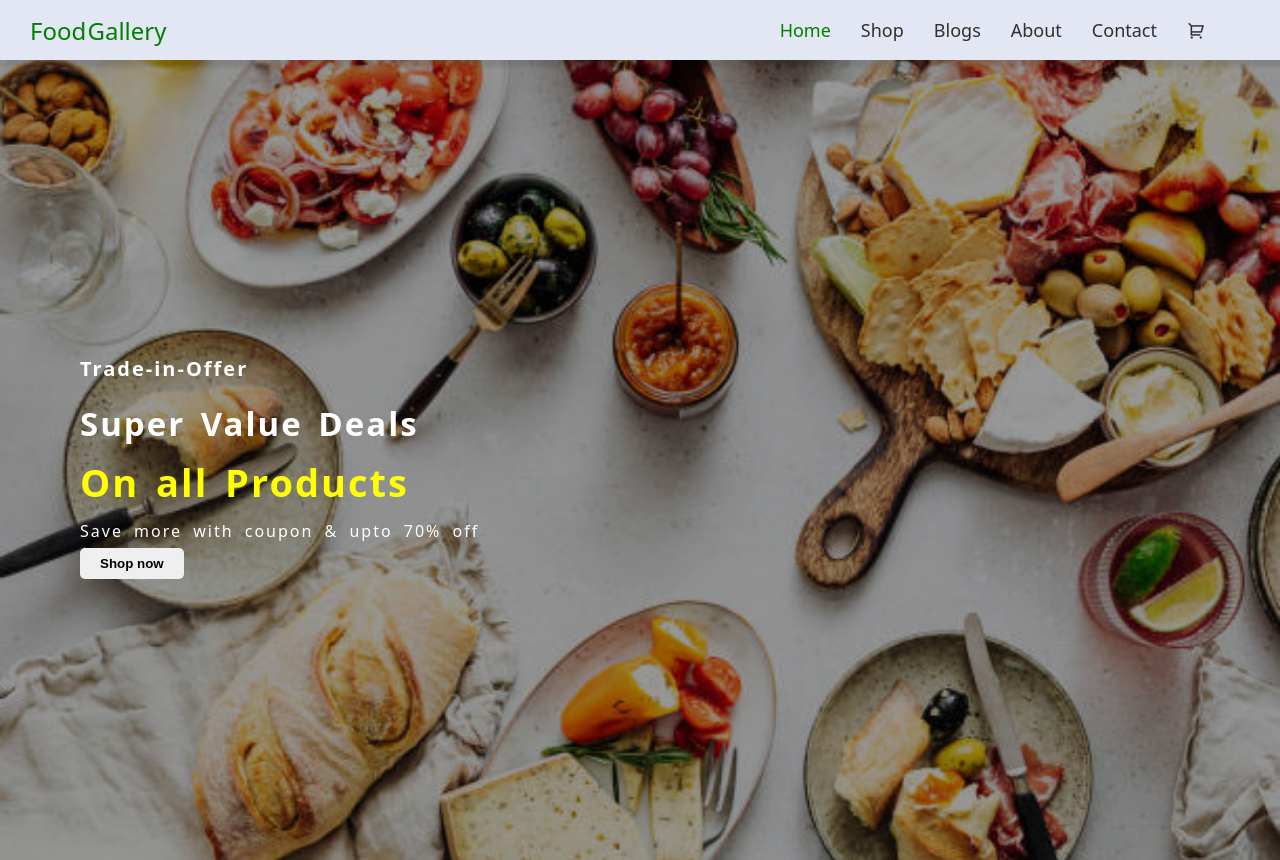
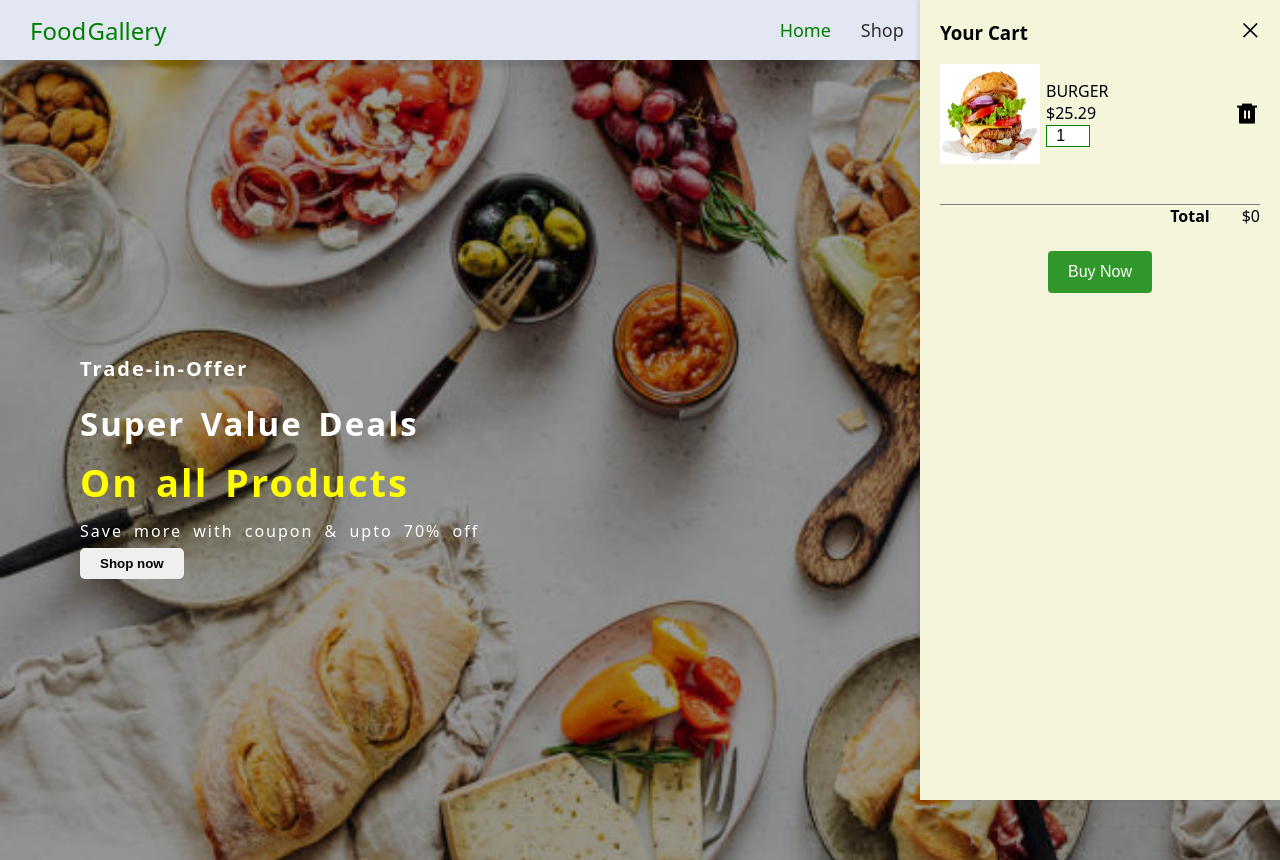
Before and after one commit to arif-sk-dev/ecommerce1, a plain HTML site: page index.html in a window 1280 px wide. Shown: the top 860 px of the page. Drawn offline with nearby package versions, Linux system fonts and the light colour scheme; a web font is replaced by a local one.

Commit message:
Initial commit

```diff
--- a/index.css
+++ b/index.css
@@ -646,3 +646,115 @@ body {
     grid-template-columns: 1fr;
   }
 }
+
+/* cart section start here  */
+.cart {
+  position: fixed;
+  top: 0;
+  /* right: -100%; */
+  right: 0;
+  bottom: 0;
+  width: 320px;
+  padding: 20px;
+  background-color: beige;
+  box-shadow: -2px 0 4px hsl(0 4% 15% / 10%);
+  z-index: 1001;
+  transition: 0.4s;
+  overflow-y: auto;
+}
+.cart.active {
+  right: 0;
+}
+
+.cart .cart-title {
+  margin-top: 0;
+  font-weight: 600;
+}
+
+.cart-box {
+  display: grid;
+  grid-template-columns: 30% 55% 15%;
+  align-items: center;
+  gap: 10px;
+}
+.cart-box img {
+  width: 100px;
+  height: 100px;
+  /* object-fit: contain; */
+}
+
+.detail-box {
+  display: grid;
+  row-gap: 10px;
+}
+
+.cart-product-title {
+  font-weight: 600px;
+  text-transform: uppercase;
+
+}
+
+.cart-price {
+  font-weight: 500;
+}
+
+.cart-quantity {
+  border: 1px solid green;
+  outline-color: green;
+  width: 2.4rem;
+  text-align: center;
+  font-size: 1rem;
+}
+
+.ri-delete-bin-6-fill {
+  font-size: 24px;
+  font-weight: 500;
+  cursor: pointer;
+  padding: 3px;
+}
+.ri-delete-bin-6-fill:hover {
+  color: red;
+}
+
+.total {
+  display: flex;
+  justify-content: flex-end;
+  gap: 2em;
+  margin-top: 2.5em;
+  border-top: 1px solid gray;
+}
+
+.total-title {
+  font-weight: 600;
+}
+
+
+.btn-buy {
+  display: flex;
+  margin: 1.5rem auto 0 auto;
+  padding: 12px 20px;
+  border: none;
+  background-color: green;
+  font-size: 1rem;
+  font-weight: 500;
+  cursor: pointer;
+  color: white;
+  border-radius: 4px;
+  opacity: 0.8;
+}
+.btn-buy:hover {
+  opacity: 1;
+}
+
+.ri-close-large-fill {
+  position: absolute;
+  top: 20px;
+  right: 20px;
+  font-size: 1.2rem;
+  font-weight: 500;
+  cursor: pointer;
+}
+.ri-close-large-fill:hover {
+  color: red;
+}
+/* cart section end here  */
--- a/index.html
+++ b/index.html
@@ -435,6 +435,35 @@
   </div>
   <!-- footer section end here -->
 
+  <!-- cart section start here  -->
+  <div class="cart">
+    <h3 class="cart-title">Your Cart</h3>
+    <!-- content -->
+    <div class="cart-content">
+      <div class="cart-box">
+        <img src="/img/Burger/burger5.jpg" alt="" class="cart-img">
+        <div class="cart-detail">
+          <div class="cart-product-title">Burger</div>
+          <div class="cart-price">$25.29</div>
+          <input type="number" value="1" min="1" class="cart-quantity">
+        </div>
+        <!-- remove cart  -->
+        <i class="ri-delete-bin-6-fill cart-remove"></i>
+      </div>
+    </div>
+    <!-- Total -->
+    <div class="total">
+      <div class="total-title">Total</div>
+      <div class="total-price">$0</div>
+    </div>
+    <!-- Buy button -->
+    <button type="button" class="btn-buy">Buy Now</button>
+    <!-- cart close -->
+    <i class="ri-close-large-fill" id="close-cart"></i>
+  </div>
+  <!-- cart section start here  -->
+
+
   <script src="index.js"></script>
 </body>
 </html>
```
Also changed, not shown: shop.html (+75 -75 lines), shop.js (+19 -7 lines), index.js (line endings or trailing spaces).
